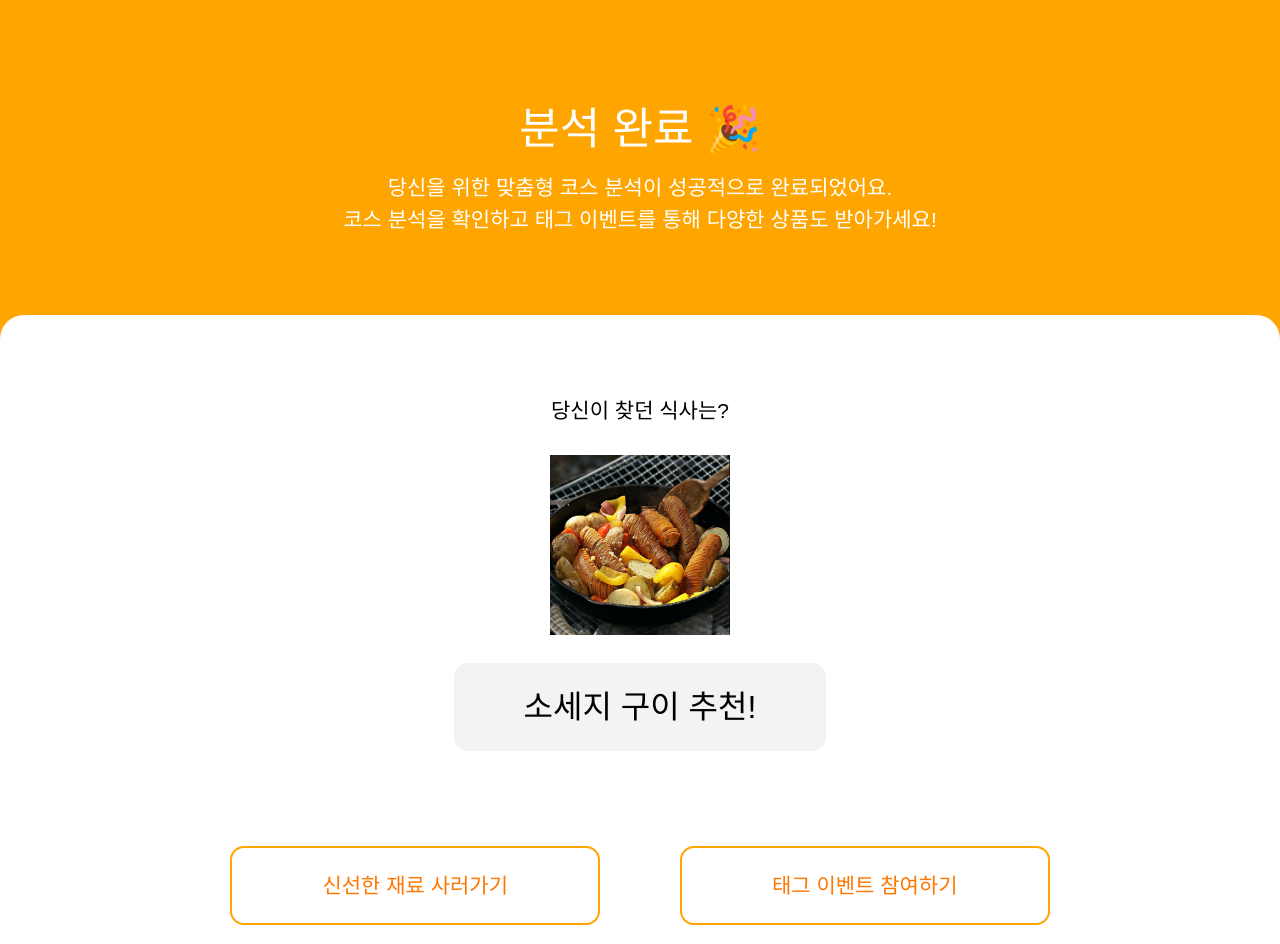
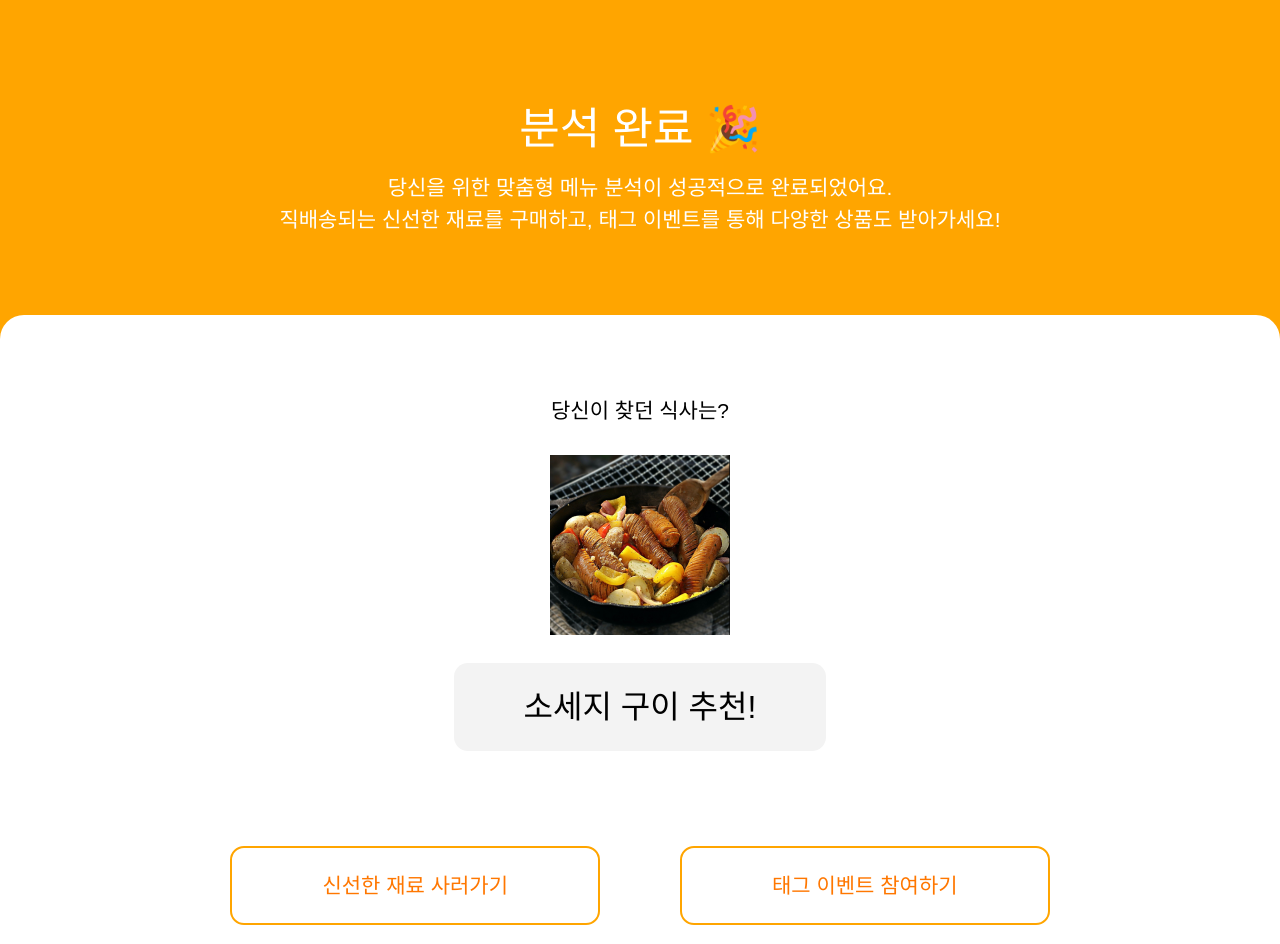
Before and after one commit to mjgwon24/tour-recommend-front, a Next.js app: page /analysisComplete in a window 1280 px wide. Built offline with nearby package versions, Linux system fonts and the light colour scheme; a web font is replaced by a local one.

Commit message:
fix: UI 텍스트 변경 및 하단 패딩 추가

```diff
--- a/pages/analysisComplete/index.jsx
+++ b/pages/analysisComplete/index.jsx
@@ -16,13 +16,13 @@ export default function analysisCompletePage() {
                                 분석 완료 🎉
                             </p>
                             <p className="text-center weight-500 text-white text-[1.3125rem]">
-                                당신을 위한 맞춤형 코스 분석이 성공적으로 완료되었어요.<br/>
-                                코스 분석을 확인하고 태그 이벤트를 통해 다양한 상품도 받아가세요!
+                                당신을 위한 맞춤형 메뉴 분석이 성공적으로 완료되었어요.<br/>
+                                직배송되는 신선한 재료를 구매하고, 태그 이벤트를 통해 다양한 상품도 받아가세요!
                             </p>
                         </div>
                     </div>
 
-                    <div className="flex flex-col items-center gap-[5.9375rem] w-screen bg-white rounded-t-3xl pt-20"
+                    <div className="flex flex-col items-center gap-[5.9375rem] w-screen bg-white rounded-t-3xl pt-20 pb-[1.1939rem]"
                          style={{minHeight: 'calc(100vh - 19.6875rem)', minWidth: '76.6875rem'}}>
                         <div className="flex flex-col gap-7">
                             <p className="weight-600 text-center text-[1.3125rem]">당신이 찾던 식사는?</p>
```
